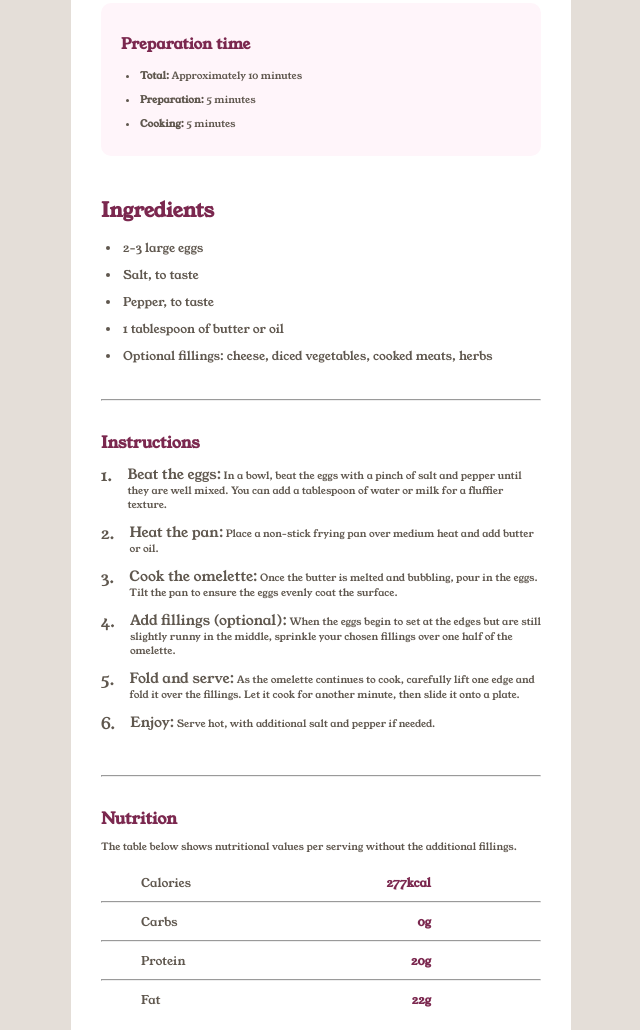
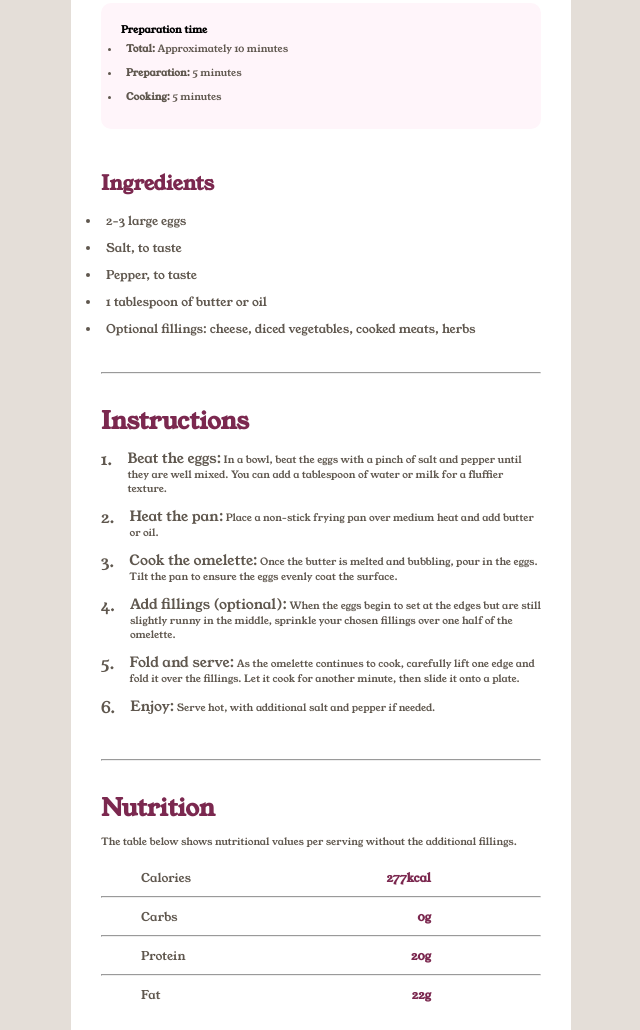
Before and after one commit to YemilR10s/recipe-page-main, a plain HTML site: page index.html in a window 1280 px wide. Shown: the part 497-1527 px from the top of the page, without its empty margins (319-959 px from the left). Drawn offline with Linux system fonts and the light colour scheme.

Commit message:
second comiit2

```diff
--- a/index.html
+++ b/index.html
@@ -24,21 +24,25 @@
     </div>
     <div class="preparation">
       <h4>Preparation time</h4>
+      <ul>
         <li><span>Total:</span> Approximately 10 minutes</li>
         <li><span>Preparation:</span> 5 minutes</li>
         <li><span>Cooking:</span> 5 minutes</li>
+      </ul>
     </div>
     <div class="ingredients">
-      <h4>Ingredients</h4>
+      <h2>Ingredients</h2>
+      <ul>
         <li>2-3 large eggs</li>
         <li>Salt, to taste</li>
         <li>Pepper, to taste</li>
         <li>1 tablespoon of butter or oil</li>
         <li>Optional fillings: cheese, diced vegetables, cooked meats, herbs</li>
+      </ul>
     </div>
     <hr>
     <div class="instructions">
-      <h4>Instructions</h4>
+      <h2>Instructions</h2>
 
       <div class="beat">
         <div class="number">1.</div>
@@ -88,7 +92,7 @@
     </div>
     <hr>
     <div class="nutrition">
-      <h4>Nutrition</h4>
+      <h2>Nutrition</h2>
       <p>The table below shows nutritional values per serving without the additional fillings.</p>
       <div class="macroNutrientes">
         <div class="colum">
--- a/style.css
+++ b/style.css
@@ -68,7 +68,7 @@ body{
     font-size: 10px;
 
 }
-.preparation h4{
+.preparation h2{
     color: var(--Dark-Raspberry);
     font-size: 15px;
     padding: 10px 0;
@@ -79,7 +79,7 @@ body{
     color: var(--Wenge-Brown);
 }
 
-.preparation li{
+.preparation ul li{
     color: var(--Wenge-Brown);
     padding: 5px;
 }
@@ -87,13 +87,13 @@ body{
     margin-top: 30px;
     margin-bottom: 30px;
 }
-.ingredients h4{
+.ingredients h2{
     color: var(--Dark-Raspberry);
     font-size: 20px;
     padding: 10px 0;
 
 }
-.ingredients li{
+.ingredients ul li{
     color: var(--Wenge-Brown);
     padding: 5px;
     font-size: 12px;
@@ -118,7 +118,7 @@ body{
 .instructions{
     margin: 30px 0;
 }
-.instructions h4{
+.instructions h2{
     color: var(--Dark-Raspberry);
 
 }
@@ -139,7 +139,7 @@ body{
 .nutrition{
     margin: 30px 0;
 }
-.nutrition h4{
+.nutrition h2{
     color: var(--Dark-Raspberry);
 
 }
```
Lines whose indentation alone changed are shown as unchanged.
